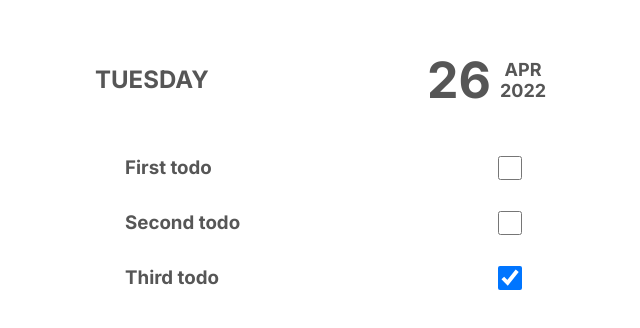
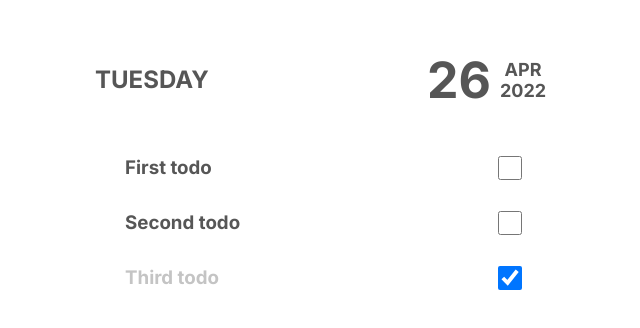
Before and after one commit to karl-george/todo, a React (Create React App) app: page / in a window 1280 px wide. Shown: the top 328 px of the page, without its empty margins (315-955 px from the left). Built offline with nearby package versions, Linux system fonts and the light colour scheme; the HTML template or start-up script is replaced by a standard one.

Commit message:
Styling completed tasks

```diff
--- a/src/App.css
+++ b/src/App.css
@@ -61,10 +61,6 @@
   line-height: 1.8rem;
 }
 
-.completed {
-  color: rgb(196, 196, 196);
-}
-
 .checkbox {
   height: 2.4rem;
   width: 2.4rem;
--- a/src/components/Task.js
+++ b/src/components/Task.js
@@ -1,7 +1,13 @@
 const Task = ({ task, handleChange }) => {
+  const styles = {
+    color: task.isComplete ? 'rgb(196, 196, 196)' : 'rgb(86, 86, 86)',
+  };
+
   return (
     <div className='tasks'>
-      <h3 className='task-title'>{task.title}</h3>
+      <h3 className='task-title' style={styles}>
+        {task.title}
+      </h3>
       <input
         type='checkbox'
         name='isComplete'
```
